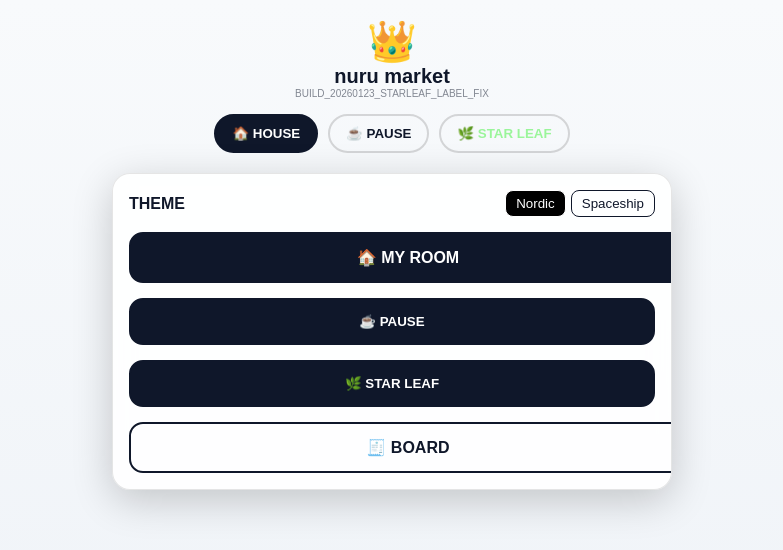
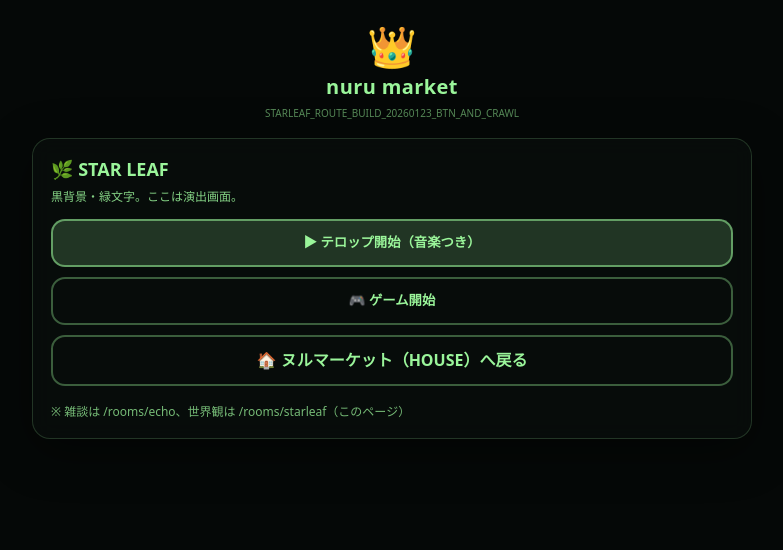
Before and after one commit to kan0601g-maker/pause-pwa, a Next.js app: page /rooms/starleaf in a window 1280 px wide. Shown: the top 550 px of the page, without its empty margins (248-1031 px from the left). Built offline with nearby package versions, Linux system fonts and the light colour scheme.

Commit message:
Update page.js

```diff
--- a/app/rooms/starleaf/page.js
+++ b/app/rooms/starleaf/page.js
@@ -1,41 +1,39 @@
+// app/rooms/starleaf/page.js
 "use client";
 
 import Link from "next/link";
-import { useMemo, useRef, useState } from "react";
+import { useEffect, useRef, useState } from "react";
 
-export default function Page() {
-  const BUILD_TAG = "BUILD_20260123_STARLEAF_LABEL_FIX";
+export default function StarleafPage() {
+  const BUILD_TAG = "STARLEAF_ROUTE_BUILD_20260123_BTN_AND_CRAWL";
 
-  // 画面キー：HOUSE / PAUSE / STARLEAF
-  const [screen, setScreen] = useState("HOUSE");
-  const [houseTheme, setHouseTheme] = useState("Nordic");
-
-  // STAR LEAF 演出：idle -> opening -> scanning -> ready
-  const [starleafPhase, setStarleafPhase] = useState("idle");
+  // idle -> opening -> scanning -> ready
+  const [phase, setPhase] = useState("idle");
   const [crawlKey, setCrawlKey] = useState(0);
 
   const tOpenRef = useRef(null);
   const tReadyRef = useRef(null);
 
-  // 音（WebAudio）
+  // WebAudio
   const audioCtxRef = useRef(null);
   const playingRef = useRef(false);
 
-  const OPENING_MS = 9500; // 8〜12秒帯
+  const OPENING_MS = 9500; // 8〜12秒
   const SCANNING_MS = 2000;
 
   const openingLines = [
-    "遠い遠い、静かな海の底。",
-    "光の届かない場所で、芽吹きは始まった。",
+    "遠い昔、遥か彼方の山奥で…",
     "",
-    "STAR LEAF —— それは“語り”が育つ森。",
-    "言葉が、潮のように満ち引きする場所。",
+    "スギ帝国はクローン杉を増殖させ、",
+    "花粉デス・クラウドで銀河を覆った。",
     "",
-    "あなたは今、入口に立っている。",
-    "始めるのは、いつでもいい。",
+    "広葉樹同盟軍は、澄んだ空気を取り戻すため",
+    "ザ・オキシゲンの力を信じ、抵抗を続けている。",
+    "",
+    "今、コマンダーのスマート・セーバーが唸りを上げる…",
   ];
 
-  const clearStarleafTimers = () => {
+  const clearTimers = () => {
     if (tOpenRef.current) {
       clearTimeout(tOpenRef.current);
       tOpenRef.current = null;
@@ -57,9 +55,11 @@ export default function Page() {
   const playTheme = () => {
     try {
       if (playingRef.current) return;
+
       const AudioContext = window.AudioContext || window.webkitAudioContext;
       const ctx = audioCtxRef.current || new AudioContext();
       audioCtxRef.current = ctx;
+
       if (ctx.state === "suspended") ctx.resume();
       playingRef.current = true;
 
@@ -83,6 +83,7 @@ export default function Page() {
         o.stop(t + dur + 0.02);
       };
 
+      // それっぽい簡易パターン（完全オリジナル）
       const pattern = [
         { f: 440, dt: 0.0, d: 0.28, type: "sawtooth", g: 0.55 },
         { f: 330, dt: 0.32, d: 0.38, type: "sawtooth", g: 0.55 },
@@ -98,249 +99,176 @@ export default function Page() {
         for (const p of pattern) makeTone(p.f, baseT + p.dt, p.d, p.type, p.g);
       }
 
-      window.setTimeout(() => stopTheme(), OPENING_MS + 200);
+      window.setTimeout(() => stopTheme(), OPENING_MS + 250);
     } catch {}
   };
 
   const startOpening = () => {
-    clearStarleafTimers();
-    setStarleafPhase("opening");
+    clearTimers();
+    setPhase("opening");
     setCrawlKey((v) => v + 1);
     playTheme();
-    tOpenRef.current = setTimeout(() => setStarleafPhase("scanning"), OPENING_MS);
+
+    tOpenRef.current = setTimeout(() => setPhase("scanning"), OPENING_MS);
     tReadyRef.current = setTimeout(() => {
-      setStarleafPhase("ready");
+      setPhase("ready");
       stopTheme();
     }, OPENING_MS + SCANNING_MS);
   };
 
   const skipToScanning = () => {
-    clearStarleafTimers();
+    clearTimers();
     stopTheme();
-    setStarleafPhase("scanning");
-    tReadyRef.current = setTimeout(() => setStarleafPhase("ready"), SCANNING_MS);
+    setPhase("scanning");
+    tReadyRef.current = setTimeout(() => setPhase("ready"), SCANNING_MS);
   };
 
-  const theme = useMemo(() => (screen !== "HOUSE" ? "plain" : houseTheme), [screen, houseTheme]);
+  const gameStart = () => {
+    // いまは「ゲーム開始＝readyへ」(後で本体へ差し替え)
+    clearTimers();
+    stopTheme();
+    setPhase("scanning");
+    tReadyRef.current = setTimeout(() => setPhase("ready"), SCANNING_MS);
+  };
 
-  const bg = (() => {
-    if (screen === "PAUSE") return { background: "#ffffff", color: "#111827" };
-    if (screen === "STARLEAF") return { background: "#050807", color: "#9AF59A" };
-    if (theme === "Nordic")
-      return { background: "linear-gradient(180deg, #f8fafc 0%, #eef2f7 100%)", color: "#0f172a" };
-    return {
-      background:
-        "radial-gradient(1200px 600px at 20% 10%, rgba(140,180,255,0.25) 0%, rgba(0,0,0,0) 55%), linear-gradient(180deg, #0b1020 0%, #0a0f1a 55%, #0d1424 100%)",
-      color: "#e6eefc",
+  useEffect(() => {
+    return () => {
+      clearTimers();
+      stopTheme();
     };
-  })();
+    // eslint-disable-next-line react-hooks/exhaustive-deps
+  }, []);
 
-  const panelStyle = {
-    maxWidth: 560,
+  const page = {
+    background: "#050807",
+    color: "#9AF59A",
+    minHeight: "100dvh",
+    padding: 18,
+    boxSizing: "border-box",
+    fontFamily:
+      'ui-sans-serif, system-ui, -apple-system, "Segoe UI", Roboto, Helvetica, Arial, "Apple Color Emoji", "Segoe UI Emoji"',
+  };
+
+  const panel = {
+    width: "100%",
+    maxWidth: 720,
     margin: "0 auto",
     borderRadius: 18,
-    padding: 16,
+    padding: 18,
     boxSizing: "border-box",
     overflow: "hidden",
-    border: screen === "PAUSE" || theme === "Nordic" ? "1px solid rgba(0,0,0,0.1)" : "1px solid rgba(255,255,255,0.15)",
-    background: screen === "PAUSE" || theme === "Nordic" ? "rgba(255,255,255,0.9)" : "rgba(12, 18, 36, 0.75)",
-    boxShadow: "0 10px 40px rgba(0,0,0,0.2)",
+    border: "1px solid rgba(154, 245, 154, 0.18)",
+    background: "rgba(10, 16, 14, 0.62)",
+    boxShadow: "0 12px 48px rgba(0,0,0,0.45)",
     backdropFilter: "blur(10px)",
   };
 
   const btn = (variant = "solid") => {
-    const common = {
+    const base = {
       display: "inline-flex",
       alignItems: "center",
       justifyContent: "center",
       gap: 8,
       width: "100%",
-      padding: "14px",
+      boxSizing: "border-box", // ←はみ出し対策の本体
+      padding: "14px 14px",
       borderRadius: 14,
-      fontWeight: 700,
+      fontWeight: 800,
       textDecoration: "none",
       cursor: "pointer",
       border: "2px solid",
+      userSelect: "none",
+      whiteSpace: "normal",
+      lineHeight: 1.2,
     };
 
-    if (screen === "PAUSE") {
+    if (variant === "ghost") {
       return {
-        ...common,
-        background: variant === "ghost" ? "transparent" : "#111827",
-        borderColor: "#111827",
-        color: variant === "ghost" ? "#111827" : "#fff",
-      };
-    }
-
-    if (screen === "STARLEAF") {
-      return {
-        ...common,
-        background: variant === "ghost" ? "transparent" : "rgba(154, 245, 154, 0.20)",
-        borderColor: "rgba(154, 245, 154, 0.55)",
+        ...base,
+        background: "transparent",
+        borderColor: "rgba(154, 245, 154, 0.35)",
         color: "#9AF59A",
       };
     }
 
     return {
-      ...common,
-      background: variant === "ghost" ? "transparent" : theme === "Nordic" ? "#0f172a" : "rgba(230, 238, 252, 0.2)",
-      borderColor: theme === "Nordic" ? "#0f172a" : "rgba(230, 238, 252, 0.4)",
-      color: variant === "ghost" ? (theme === "Nordic" ? "#0f172a" : "#e6eefc") : theme === "Nordic" ? "#fff" : "#e6eefc",
+      ...base,
+      background: "rgba(154, 245, 154, 0.18)",
+      borderColor: "rgba(154, 245, 154, 0.55)",
+      color: "#9AF59A",
     };
   };
 
-  const topTabStyle = (active, isStar) => ({
-    padding: "10px 16px",
-    borderRadius: 999,
-    fontWeight: 700,
-    cursor: "pointer",
-    border: "2px solid",
-    borderColor: active ? (theme === "Nordic" ? "#0f172a" : "#9AF59A") : "rgba(128,128,128,0.3)",
-    background: active ? (theme === "Nordic" ? "#0f172a" : "rgba(255,255,255,0.2)") : "transparent",
-    color: active ? (theme === "Nordic" ? "#fff" : "#fff") : isStar ? "#9AF59A" : "inherit",
-  });
-
-  function goScreen(next) {
-    clearStarleafTimers();
-    stopTheme();
-    setStarleafPhase("idle");
-    setScreen(next);
-  }
-
   return (
-    <main style={{ minHeight: "100dvh", padding: 18, boxSizing: "border-box", fontFamily: "sans-serif", ...bg }}>
+    <main style={page}>
       <style>{`
         @keyframes crawlUp {
-          0%   { transform: translateY(80%);  opacity: 0; }
-          10%  { opacity: 1; }
-          90%  { opacity: 1; }
-          100% { transform: translateY(-120%); opacity: 0; }
+          0%   { transform: translateY(85%); opacity: 0; }
+          8%   { opacity: 1; }
+          92%  { opacity: 1; }
+          100% { transform: translateY(-140%); opacity: 0; }
         }
       `}</style>
 
-      <div style={{ maxWidth: 560, margin: "0 auto" }}>
-        <header style={{ textAlign: "center", marginBottom: 20 }}>
+      <div style={{ width: "100%", maxWidth: 760, margin: "0 auto" }}>
+        <header style={{ textAlign: "center", marginBottom: 18 }}>
           <div style={{ fontSize: 40 }}>👑</div>
-          <div style={{ fontSize: 20, fontWeight: 900 }}>nuru market</div>
-          <div style={{ fontSize: 10, opacity: 0.5 }}>{BUILD_TAG}</div>
-
-          <div style={{ marginTop: 15, display: "flex", gap: 10, justifyContent: "center", flexWrap: "wrap" }}>
-            <button onClick={() => goScreen("HOUSE")} style={topTabStyle(screen === "HOUSE", false)}>
-              🏠 HOUSE
-            </button>
-            <button onClick={() => goScreen("PAUSE")} style={topTabStyle(screen === "PAUSE", false)}>
-              ☕ PAUSE
-            </button>
-            <button onClick={() => goScreen("STARLEAF")} style={topTabStyle(screen === "STARLEAF", true)}>
-              🌿 STAR LEAF
-            </button>
-          </div>
+          <div style={{ fontSize: 20, fontWeight: 900, letterSpacing: 0.4 }}>nuru market</div>
+          <div style={{ fontSize: 10, opacity: 0.55, marginTop: 6 }}>{BUILD_TAG}</div>
         </header>
 
-        <section style={panelStyle}>
-          {screen === "HOUSE" && (
-            <div style={{ display: "grid", gap: 15 }}>
-              <div style={{ display: "flex", justifyContent: "space-between", alignItems: "center" }}>
-                <span style={{ fontWeight: 900 }}>THEME</span>
-                <div style={{ display: "flex", gap: 5 }}>
-                  <button
-                    onClick={() => setHouseTheme("Nordic")}
-                    style={{
-                      padding: "5px 10px",
-                      borderRadius: 8,
-                      border: "1px solid",
-                      background: houseTheme === "Nordic" ? "#000" : "transparent",
-                      color: houseTheme === "Nordic" ? "#fff" : "inherit",
-                    }}
-                  >
-                    Nordic
-                  </button>
-                  <button
-                    onClick={() => setHouseTheme("Spaceship")}
-                    style={{
-                      padding: "5px 10px",
-                      borderRadius: 8,
-                      border: "1px solid",
-                      background: houseTheme === "Spaceship" ? "#fff" : "transparent",
-                      color: houseTheme === "Spaceship" ? "#000" : "inherit",
-                    }}
-                  >
-                    Spaceship
-                  </button>
-                </div>
+        <section style={panel}>
+          <div style={{ display: "grid", gap: 14 }}>
+            <div style={{ display: "grid", gap: 6 }}>
+              <div style={{ fontWeight: 900, fontSize: 18 }}>🌿 STAR LEAF</div>
+              <div style={{ fontSize: 12, opacity: 0.85 }}>黒背景・緑文字。ここは演出画面。</div>
             </div>
 
-              <Link href="/my-room" style={btn()}>
-                🏠 MY ROOM
-              </Link>
-              <button onClick={() => goScreen("PAUSE")} style={btn()}>
-                ☕ PAUSE
+            {/* ここは常に出る */}
+            <div style={{ display: "grid", gap: 10 }}>
+              <button onClick={startOpening} style={btn()}>
+                ▶ テロップ開始（音楽つき）
               </button>
-              <button onClick={() => goScreen("STARLEAF")} style={btn()}>
-                🌿 STAR LEAF
+
+              <button onClick={gameStart} style={btn("ghost")}>
+                🎮 ゲーム開始
               </button>
-              <Link href="/board" style={btn("ghost")}>
-                🧾 BOARD
+
+              {/* ★戻れない対策：hrefは "/"（HOME）固定。必要なら "?view=HOUSE" に変えてOK */}
+              <Link href="/" style={btn("ghost")}>
+                🏠 ヌルマーケット（HOUSE）へ戻る
               </Link>
             </div>
-          )}
 
-          {screen === "PAUSE" && (
-            <div style={{ display: "grid", gap: 12 }}>
-              <div style={{ fontWeight: 900 }}>☕ PAUSE ROOMS</div>
-              <Link href="/board" style={btn("ghost")}>
-                🧾 /board
-              </Link>
-              <Link href="/rooms/yottemita" style={btn("ghost")}>
-                /rooms/yottemita
-              </Link>
-              <Link href="/rooms/poem" style={btn("ghost")}>
-                /rooms/poem
-              </Link>
-              <button onClick={() => goScreen("HOUSE")} style={btn()}>
-                🏠 HOUSEに戻る
-              </button>
-            </div>
-          )}
-
-          {screen === "STARLEAF" && (
-            <div style={{ display: "grid", gap: 15 }}>
-              <div style={{ fontWeight: 900, color: "#9AF59A" }}>🌿 STAR LEAF DECK</div>
-
-              {/* 常時表示（ここが「出ない」対策の本丸：phaseに関係なく表示） */}
-              <button onClick={startOpening} style={btn()}>
-                ▶ テロップ開始（BGM）
-              </button>
-              <Link href="/rooms/starleaf" style={btn("ghost")}>
-                🎮 ゲーム開始（/rooms/starleaf）
-              </Link>
-
-              {starleafPhase === "opening" && (
+            {phase === "opening" && (
               <div
                 style={{
-                    height: 250,
+                  height: 280,
                   background: "#000",
                   position: "relative",
                   overflow: "hidden",
-                    borderRadius: 15,
-                    border: "2px solid #9AF59A",
+                  borderRadius: 16,
+                  border: "2px solid rgba(154, 245, 154, 0.65)",
                 }}
               >
                 <div
                   key={crawlKey}
                   style={{
                     position: "absolute",
-                      width: "100%",
+                    inset: 0,
                     textAlign: "center",
                     color: "#F6D34A",
+                    padding: 22,
                     animation: `crawlUp ${OPENING_MS}ms linear forwards`,
-                      padding: 20,
+                    boxSizing: "border-box",
                   }}
                 >
-                    <div style={{ fontSize: 20, fontWeight: 900 }}>EPISODE: NEW BREATH</div>
-                    <div style={{ marginTop: 20, fontSize: 14, lineHeight: 1.6 }}>
+                  <div style={{ fontSize: 20, fontWeight: 900, letterSpacing: 0.6 }}>
+                    EPISODE / NEW BREATH
+                  </div>
+                  <div style={{ marginTop: 18, fontSize: 14, lineHeight: 1.75 }}>
                     {openingLines.map((l, i) => (
-                        <div key={i}>{l || <br />}</div>
+                      <div key={i}>{l ? l : <br />}</div>
                     ))}
                   </div>
                 </div>
@@ -351,13 +279,13 @@ export default function Page() {
                     position: "absolute",
                     top: 10,
                     right: 10,
-                      background: "rgba(154,245,154,0.30)",
+                    background: "rgba(154,245,154,0.20)",
                     color: "#9AF59A",
-                      border: "1px solid",
-                      borderRadius: 6,
-                      padding: "6px 10px",
+                    border: "1px solid rgba(154,245,154,0.55)",
+                    borderRadius: 10,
+                    padding: "7px 12px",
+                    fontWeight: 800,
                     cursor: "pointer",
-                      fontWeight: 800,
                   }}
                 >
                   SKIP
@@ -365,29 +293,24 @@ export default function Page() {
               </div>
             )}
 
-              {starleafPhase === "scanning" && <div style={{ textAlign: "center", padding: 20 }}>📡 SCANNING...</div>}
+            {phase === "scanning" && (
+              <div style={{ textAlign: "center", padding: "18px 10px" }}>📡 SCANNING...</div>
+            )}
 
-              {starleafPhase === "ready" && (
+            {phase === "ready" && (
               <div style={{ display: "grid", gap: 10 }}>
                 <div style={{ textAlign: "center", fontWeight: 900 }}>✅ READY</div>
-                  <Link href="/rooms/starleaf" style={btn()}>
-                    🗣️ STAR LEAFを語る部屋へ
+
+                <Link href="/rooms/echo" style={btn()}>
+                  🗣️ STAR LEAF を語る部屋へ（仮：/rooms/echo）
                 </Link>
-                  <button onClick={() => goScreen("HOUSE")} style={btn("ghost")}>
-                    🏠 ヌルマーケット（HOUSE）へ戻る
-                  </button>
               </div>
             )}
 
-              {starleafPhase === "idle" && (
-                <div style={{ fontSize: 12, opacity: 0.8, lineHeight: 1.6 }}>
-                  黒背景・緑文字。ここは演出デッキ。
-                  <br />
-                  ※ 雑談は /rooms/echo、世界観は /rooms/starleaf
+            <div style={{ fontSize: 12, opacity: 0.75, marginTop: 2 }}>
+              ※ 雑談は /rooms/echo、世界観は /rooms/starleaf（このページ）
             </div>
-              )}
           </div>
-          )}
         </section>
       </div>
     </main>
```
Lines whose indentation alone changed are shown as unchanged.
